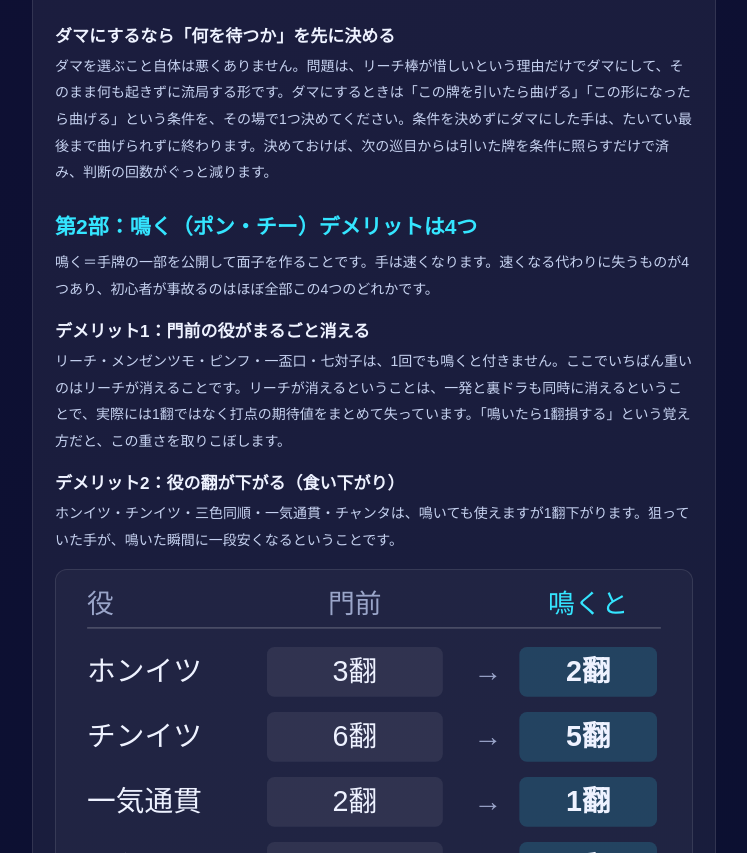
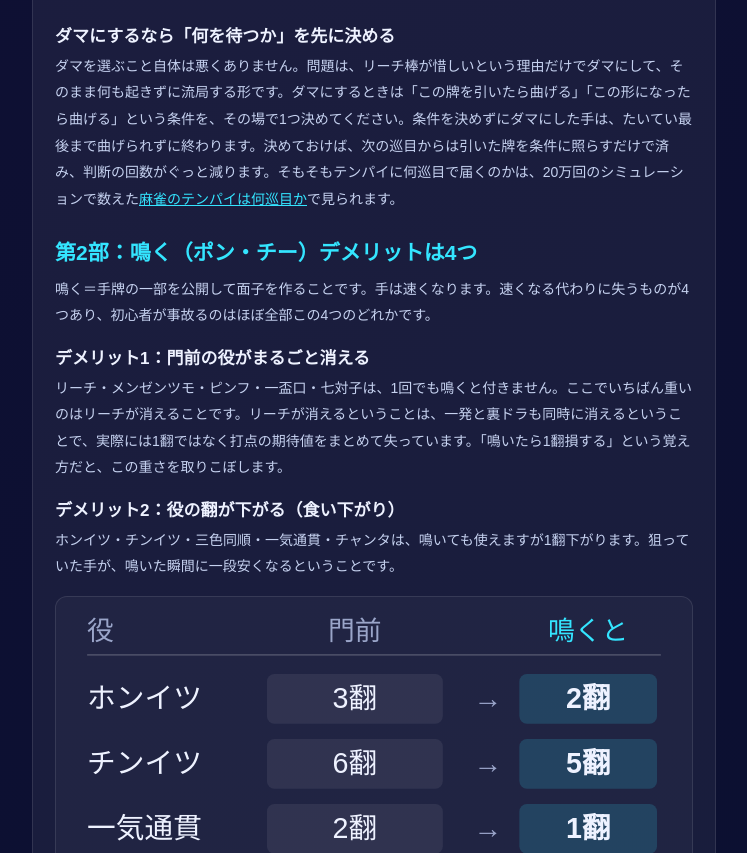
Before and after one commit to fujiken1016/mahjong-trainer-site, a plain HTML site: page site/articles/mahjong-riichi-naki.html in a window 1280 px wide. Shown: the part 3119-3972 px from the top of the page, without its empty margins (266-1013 px from the left). Drawn offline with Linux system fonts and the light colour scheme.

Commit message:
J698 内部リンク増設: テンパイ巡目の記事へ文脈リンク（mahjong-riichi-naki）
Co-Authored-By: Claude Sonnet 5.5 <noreply@anthropic.com>

```diff
--- a/site/articles/mahjong-riichi-naki.html
+++ b/site/articles/mahjong-riichi-naki.html
@@ -130,7 +130,7 @@ nav.toc li a:hover{text-decoration:underline}
 </table></div>
 
 <h3>ダマにするなら「何を待つか」を先に決める</h3>
-<p>ダマを選ぶこと自体は悪くありません。問題は、リーチ棒が惜しいという理由だけでダマにして、そのまま何も起きずに流局する形です。ダマにするときは「この牌を引いたら曲げる」「この形になったら曲げる」という条件を、その場で1つ決めてください。条件を決めずにダマにした手は、たいてい最後まで曲げられずに終わります。決めておけば、次の巡目からは引いた牌を条件に照らすだけで済み、判断の回数がぐっと減ります。</p>
+<p>ダマを選ぶこと自体は悪くありません。問題は、リーチ棒が惜しいという理由だけでダマにして、そのまま何も起きずに流局する形です。ダマにするときは「この牌を引いたら曲げる」「この形になったら曲げる」という条件を、その場で1つ決めてください。条件を決めずにダマにした手は、たいてい最後まで曲げられずに終わります。決めておけば、次の巡目からは引いた牌を条件に照らすだけで済み、判断の回数がぐっと減ります。そもそもテンパイに何巡目で届くのかは、20万回のシミュレーションで数えた<a href="/articles/mahjong-tenpai-junme">麻雀のテンパイは何巡目か</a>で見られます。</p>
 
 <h2 id="demerit">第2部：鳴く（ポン・チー）デメリットは4つ</h2>
 
```
